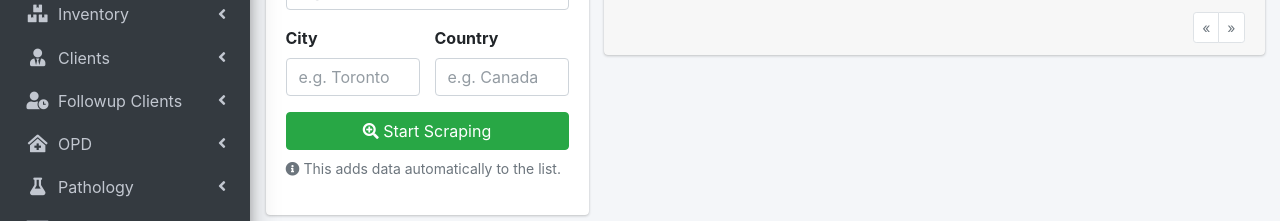
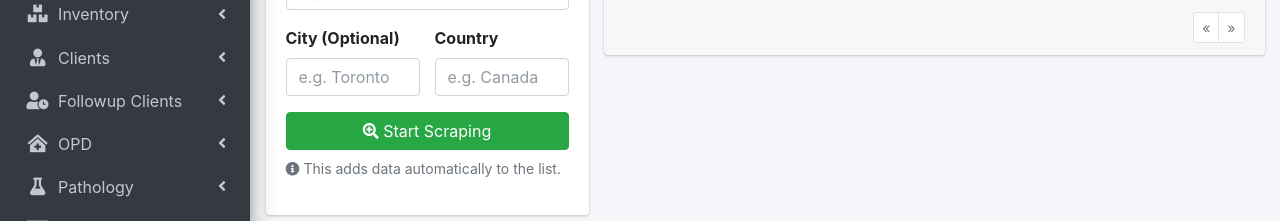
Before and after one commit to UKY171991/hospital.codeapka.com, a PHP site: page /umakant/data_scraper.php in a window 1280 px wide. Shown: the part 256-477 px from the top of the page. Run offline with PHP 8.4, Linux system fonts and the light colour scheme; a user stored in the database is signed in; data that the repository does not hold is empty; some libraries are stand-ins or nearby versions.

Commit message:
Update data_scraper.php

```diff
--- a/umakant/data_scraper.php
+++ b/umakant/data_scraper.php
@@ -437,8 +437,8 @@ $counter = $offset + 1;
                     <div class="row">
                         <div class="col-6">
                              <div class="form-group">
-                                <label>City</label>
-                                <input type="text" class="form-control" name="scrape_city" placeholder="e.g. Toronto" required>
+                                <label>City (Optional)</label>
+                                <input type="text" class="form-control" name="scrape_city" placeholder="e.g. Toronto">
                             </div>
                         </div>
                         <div class="col-6">
```
